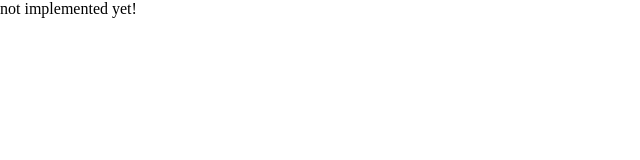
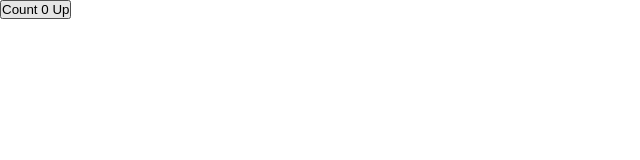
Before and after one commit to papack/fireship-react-next-firebase, a Next.js app: page / in a window 1280 px wide. Shown: the top 160 px of the page, without its empty margins (0-640 px from the left). Built offline with nearby package versions, Linux system fonts and the light colour scheme.

Commit message:
create test functional upcount component

```diff
--- a/pages/index.js
+++ b/pages/index.js
@@ -1,3 +1,17 @@
+import { useState } from "react";
+
 export default function Home() {
-  return <div>not implemented yet!</div>;
+  const [counter, setCounter] = useState(0);
+
+  return (
+    <div>
+      <button
+        onClick={() => {
+          setCounter(counter + 1);
+        }}
+      >
+        Count {counter} Up
+      </button>
+    </div>
+  );
 }
```
